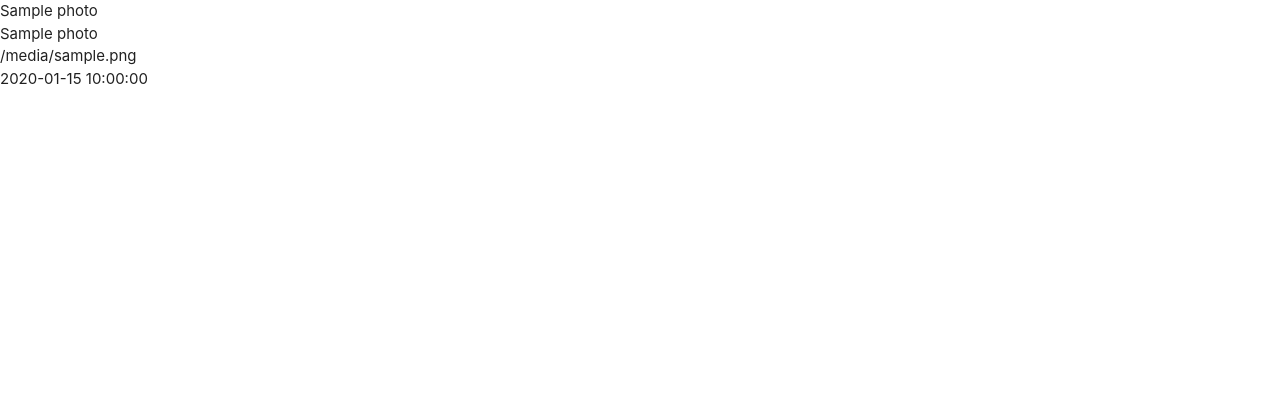
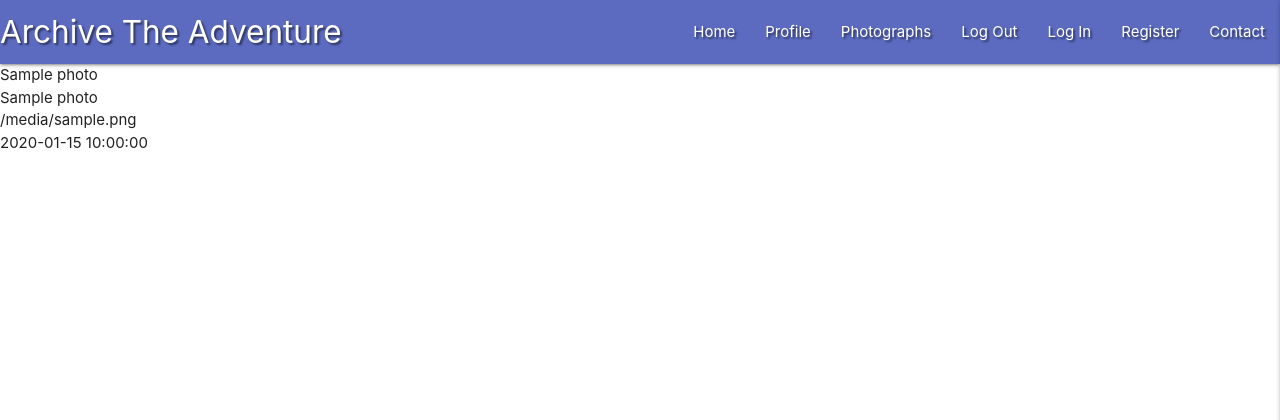
Before and after one commit to sara5491/ArchiveTheAdventure, a Flask app: page / in a window 1280 px wide. Shown: the top 420 px of the page. Run offline with Flask 2, Linux system fonts and the light colour scheme; a database or web service that is not in the repository returns one stand-in record (values such as "Sample title"); some libraries are stand-ins or nearby versions.

Commit message:
add materialize navbars

```diff
--- a/static/css/style.css
+++ b/static/css/style.css
@@ -0,0 +1,3 @@
+.text-shadow {
+    text-shadow: 2px 2px 2px rgba(0,0,0,0.5)
+}
--- a/static/js/script.js
+++ b/static/js/script.js
@@ -0,0 +1,3 @@
+$(document).ready(function () {
+    $(".sidenav").sidenav({edge: "right"});
+});
--- a/templates/base.html
+++ b/templates/base.html
@@ -14,6 +14,33 @@
 </head>
 <body>
 
+				<!-- top navbar -->
+                <nav class="nav-extended text-shadow indigo lighten-1">
+                    <div class="nav-wrapper">
+                      <a href="{{ url_for('get_photos') }}"" class="brand-logo">Archive The Adventure</a>
+                      <a href="#" data-target="mobile-demo" class="sidenav-trigger right"><i class="fas fa-bars"></i></a>
+                      <ul class="right hide-on-med-and-down">
+                        <li><a href="{{ url_for('get_photos') }}">Home</a></li>
+                        <li><a href="#">Profile</a></li>
+                        <li><a href="#">Photographs</a></li>
+                        <li><a href="#">Log Out</a></li>
+                        <li><a href="#">Log In</a></li>
+                        <li><a href="#">Register</a></li>
+                        <li><a href="#">Contact</a></li>
+                      </ul>
+                    </div>
+                  </nav>
+                <!-- mobile side navbar -->
+                  <ul class="sidenav" id="mobile-demo">
+                    <li><h4 class="center-align light-blue-text text-darken-4">Archive The Adventure</h4></li>
+                    <li><a href="{{ url_for('get_photos') }}"">Home</a></li>
+                    <li><a href="#">Profile</a></li>
+                    <li><a href="#">Photographs</a></li>
+                    <li><a href="#">Log Out</a></li>
+                    <li><a href="#">Log In</a></li>
+                    <li><a href="#">Register</a></li>
+                    <li><a href="#">Contact</a></li>
+                  </ul>
     {% block content %}
     {% endblock %}
     <script src="https://code.jquery.com/jquery-3.6.0.min.js"
```
